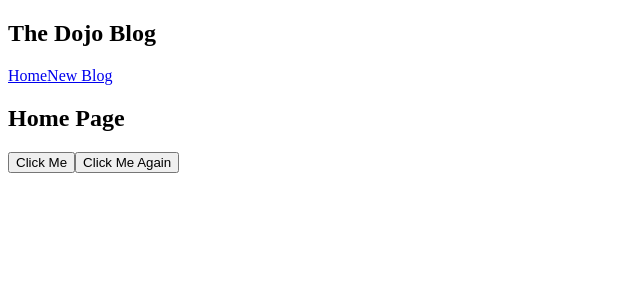
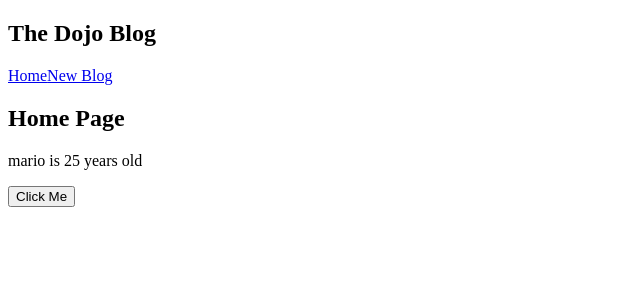
Before and after one commit to AllForPeace/react-blog-practice-1, a React (Create React App) app: page / in a window 1280 px wide. Shown: the top 300 px of the page, without its empty margins (0-640 px from the left). Built offline with nearby package versions, Linux system fonts and the light colour scheme; the HTML template or start-up script is replaced by a standard one.

Commit message:
lesson 8 final- awesome

```diff
--- a/src/home.js
+++ b/src/home.js
@@ -1,17 +1,20 @@
+import { useState } from 'react';
+
 const Home = () => {
+    // let name = 'mario';
+    const [name, setName] = useState('mario');
+    const [age, setAge] = useState(25);
 
-    const handleClick = (e) => {
-        console.log('hello, ninjas' , e);
+    const handleClick = () => {
+       setName('luigi');
+       setAge(30);
     }
 
-    const handleClickAgain = (name, e) => {
-        console.log('hello '+ name, e.target);
-    }
     return (
         <div className="home">
             <h2>Home Page</h2>
+            <p> { name } is {age} years old</p>
             <button onClick={handleClick}>Click Me</button>
-            <button onClick={(e) => handleClickAgain('mario', e)}>Click Me Again</button>
         </div>
     );
 }
```
